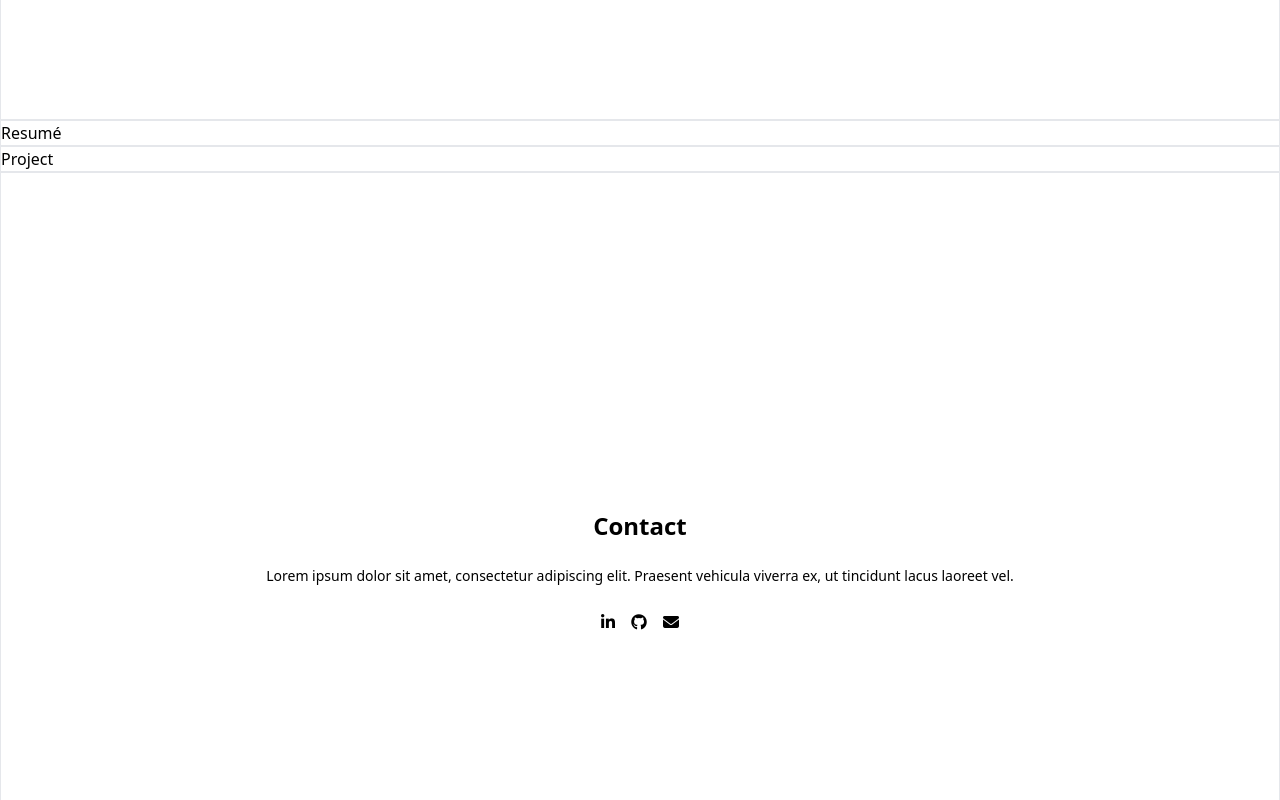
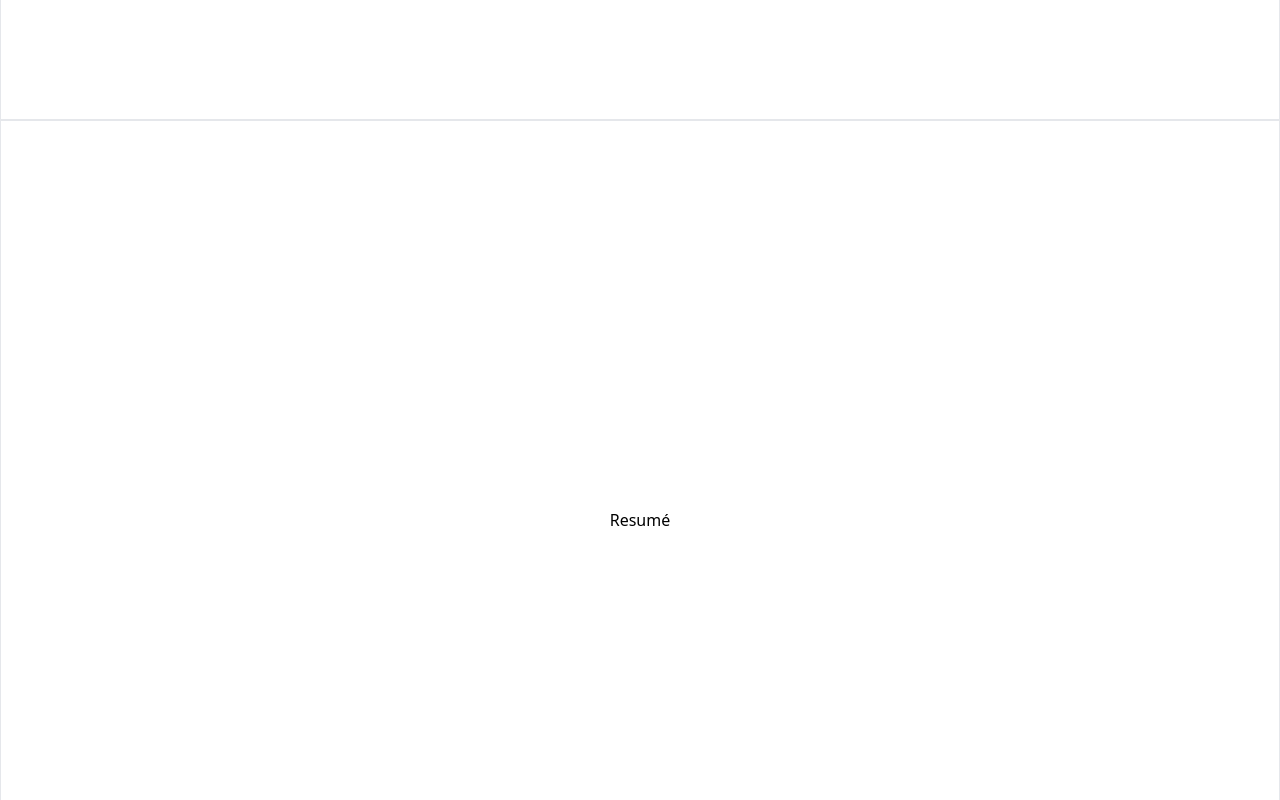
Before and after one commit to brycemcwhirter/my-portfolio, a SvelteKit app: page / in a window 1280 px wide. Shown: the part 1480-2280 px from the top of the page. Built offline with nearby package versions, Linux system fonts and the light colour scheme.

Commit message:
Wireframe Built Out

```diff
--- a/src/components/Main.svelte
+++ b/src/components/Main.svelte
@@ -26,10 +26,14 @@
 	</section>
 
 	<section id="resumePage">
-		<div class="border">Resumé</div>
+		<div class="flex min-h-screen flex-col items-center justify-center space-y-6 border sm:p-px">
+			Resumé
+		</div>
 	</section>
 	<section id="projectPage">
-		<div class="border">Project</div>
+		<div class="flex min-h-screen flex-col items-center justify-center space-y-6 border sm:p-px">
+			Projects
+		</div>
 	</section>
 	<section id="contactPage">
 		<div class="flex min-h-screen flex-col items-center justify-center space-y-6 border sm:p-px">
```
